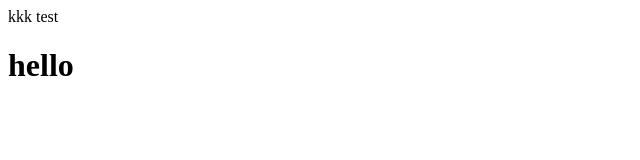
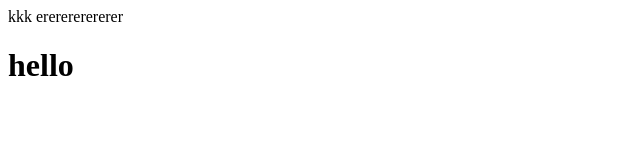
Before and after one commit to Umarbashirdigital/test, a plain HTML site: page index.html in a window 1280 px wide. Shown: the full height of the page, 0-640 px from the left. Drawn offline with Linux system fonts and the light colour scheme.

Commit message:
Update index.html

```diff
--- a/index.html
+++ b/index.html
@@ -1,7 +1,7 @@
 <html>
   <head>
     <title>hello github</title>
-    <p>kkk test</p>
+    <p>kkk ererererererer</p>
     </head>
   </body>
 
```
